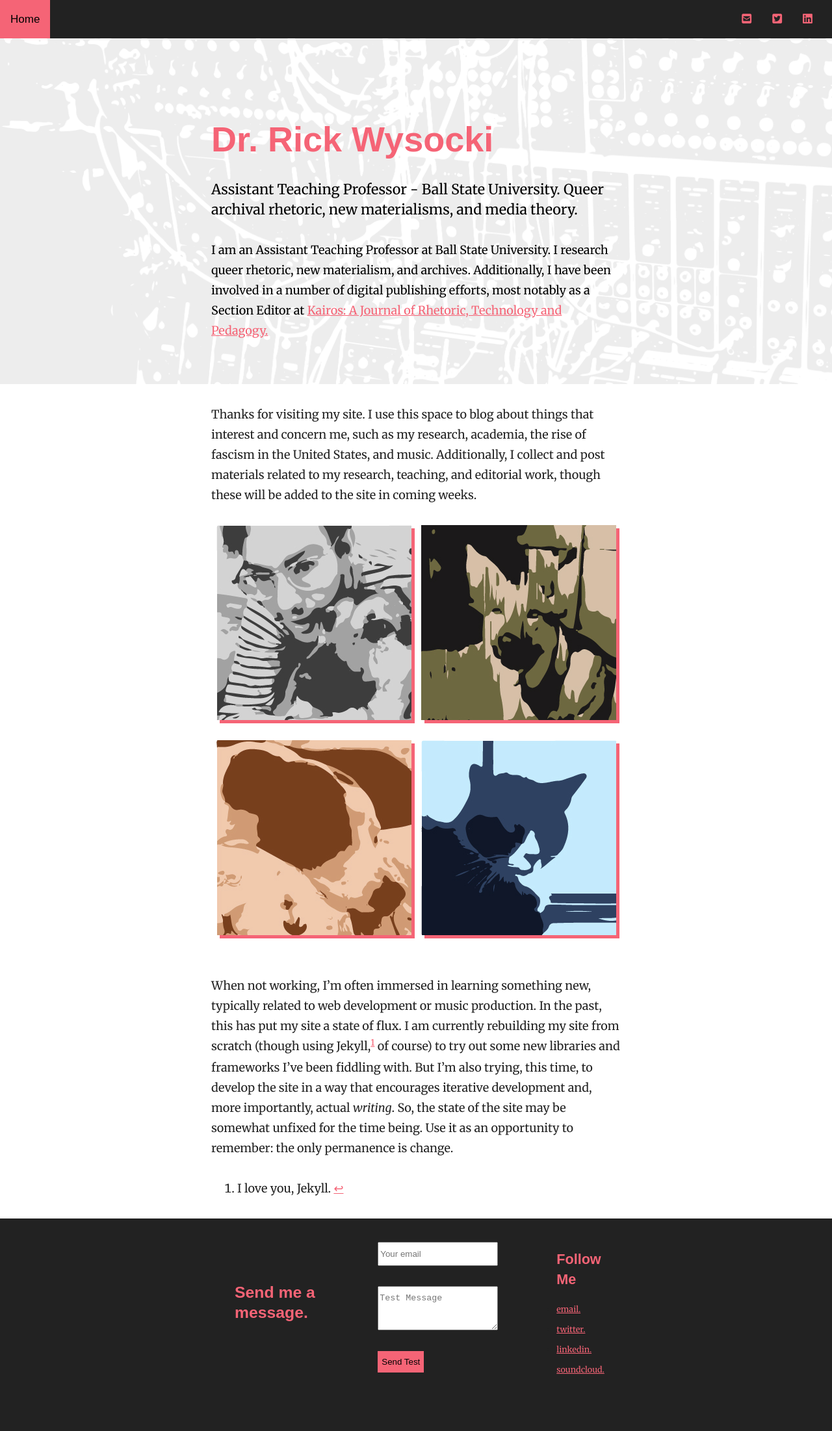
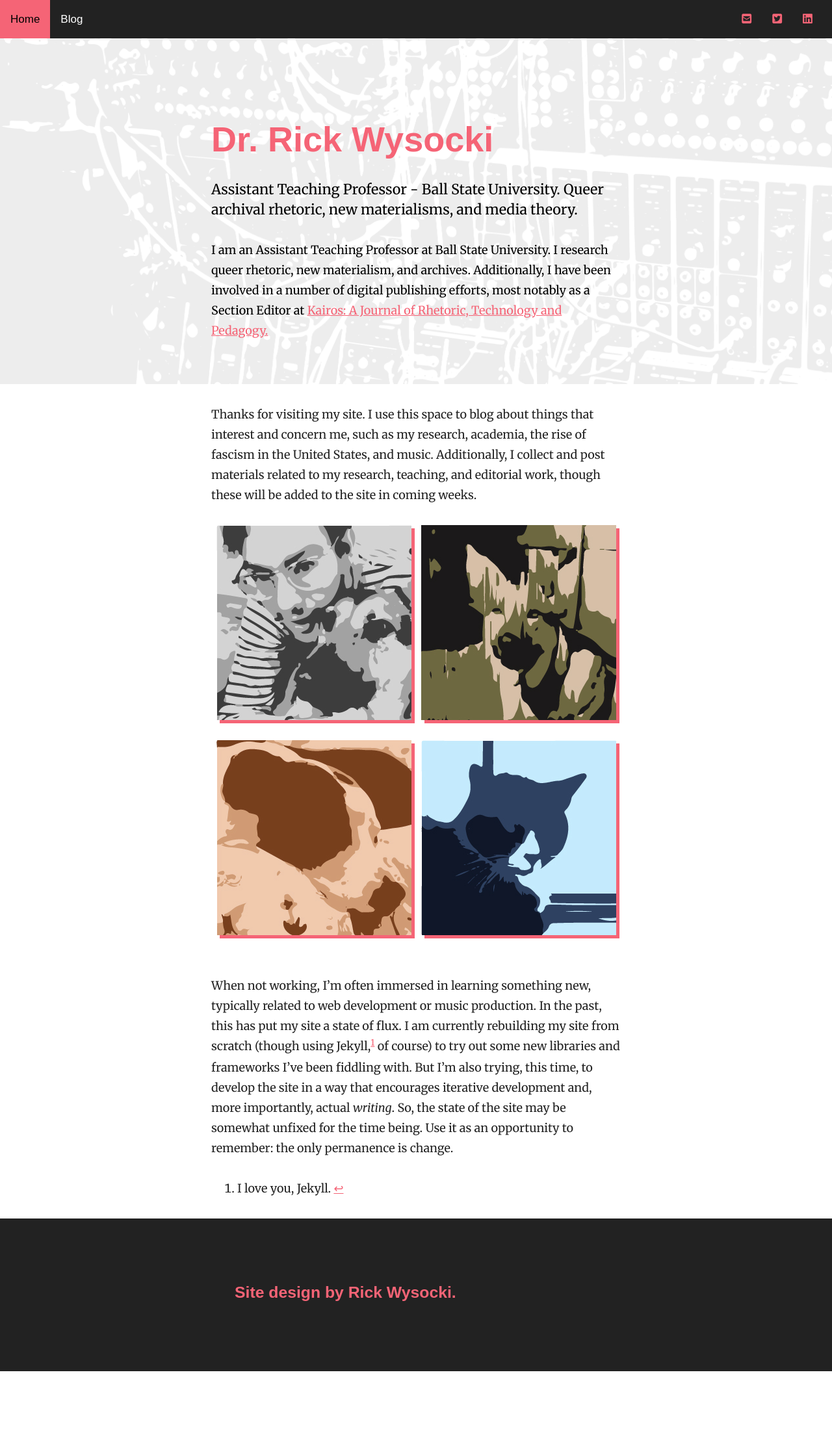
Before and after one commit to rickwysocki/rickwysocki.github.io, a Jekyll site: the page built from index.md, in a window 1280 px wide. Shown: the whole page at 65% size. Built offline with Jekyll 4.4.1, drawn with Linux system fonts in a browser that asks for light colours; nearby versions of some CDN libraries; after the commit the page ends 2110 px from its top, so only the background shows below that.

Commit message:
nav responsivity

```diff
--- a/_config.yml
+++ b/_config.yml
@@ -1,5 +1,9 @@
 title: Dr. Rick Wysocki
 blurb: Assistant Teaching Professor - Ball State University. Queer archival rhetoric, new materialisms, and media theory.
+email: rlwysockijr@gmail.com
+twitter: http://twitter.com
+linkedin: http://www.linkedin.com/in/rick-wysocki-08a94947/
+
 
 paginate: 8
 paginate_path: "/blog/page:num/"
--- a/_includes/footer.html
+++ b/_includes/footer.html
@@ -3,26 +3,8 @@
 <div class="footer-container">
 <section class="message-box">
 
-  <h3 class="message-box-title">Send me a message.</h3>
+  <h3 class="message-box-title">Site design by Rick Wysocki.</h3>
 
-  <form method="POST" action="https://formspree.io/rlwysockijr@gmail.com">
-    <input type="email" name="email" placeholder="Your email">
-    <textarea class="contact-form" name="message" placeholder="Test Message"></textarea>
-    <button type="submit">Send Test</button>
-  </form>
 
-</section>
-
-  <section class="follow-box">
-  <h4 class="social-media-heading">Follow Me</h4>
-  <small>
-    <ul class="social-media-footer-items">
-      <li><a href="#">email.</a></li>
-      <li><a href="#">twitter.</a></li>
-      <li><a href="#">linkedin.</a></li>
-      <li><a href="#">soundcloud.</a></li>
-  </ul>
-    </small>
-  </section>
   </div>
 </footer>
--- a/_includes/nav.html
+++ b/_includes/nav.html
@@ -15,12 +15,15 @@
     </div>
 
     <div class="nav-icons">
-      <a href=""><i class="fas fa-1x fa-envelope-square"></i></a>
-      <a href=""><i class="fab fa-1x fa-twitter-square"></i></a>
-      <a href=""><i class="fab fa-1x fa-linkedin"></i></a>
+
       <a href="javascript:void(0);" class="icon" onclick="myFunction()">
         <i class="fa fa-bars"></i>
       </a>
+      <div class="icon-inner-container">
+      <a href="mailto:{{site.email}}" target="_blank"><i class="fas fa-1x fa-envelope-square"></i></a>
+      <a href="{{site.twitter}}" target="_blank"><i class="fab fa-1x fa-twitter-square"></i></a>
+      <a href="{{site.linkedin}}" target="_blank"><i class="fab fa-1x fa-linkedin"></i></a>
+      </div>
     </div>
 
 
--- a/custom-styles.css
+++ b/custom-styles.css
@@ -791,7 +791,7 @@
  background-color: #222222;
  display: flex;
  justify-content: flex-start;
- align-items: center;
+ align-items: flex-start;
  flex-flow: row;
 }
 
@@ -802,7 +802,6 @@
 
 .nav-icons {
   margin-bottom: 0;
-  align-self: flex-end;
   margin-right: 0;
   padding-right: 14px;
   color: #222222;
@@ -917,6 +916,20 @@
   margin: 0;
 }
 
+.icon-inner-container {
+  display: flex;
+  flex-direction: row;
+  justify-content: flex-start;
+  margin-bottom: 0;
+}
+
+/* Nav Icon Hover Styling */
+
+.icon-inner-container a:hover .fas, .icon-inner-container a:hover .fab {
+  color: #222222
+}
+
+
 
 /* Media Queries */
 
@@ -978,17 +991,19 @@
 
   .topnav {
     display: flex;
-    justify-content: flex-end;
+    flex-direction: column;
   }
 
  .topnav a:not(.nav-icons) {display: none;}
  .topnav a.icon {
-   float: right;
    display: block;
  }
- .nav-icons {
-   align-self: flex-end;
- }
+
+.icon {
+  display: flex;
+  align-self: flex-start;
+}
+
 }
 
 /* The "responsive" class is added to the topnav with JavaScript when the user clicks on the icon. This class makes the topnav look good on small screens (display the links vertically instead of horizontally) */
@@ -996,12 +1011,29 @@
  .topnav.responsive {position: relative;}
  .topnav.responsive a.icon {
    position: absolute;
-   right: 0;
+   left: 0;
    top: 0;
+ }
+
+ .top-nav {
  }
  .topnav.responsive a {
    float: none;
    display: block;
    text-align: left;
  }
+
+ .nav-icons {
+   display: flex;
+   flex-direction: row;
+   align-items: flex-start;
+ }
+
+ .nav-pages {
+   margin-left: 3em;
+ }
+
+ .icon-inner-container {
+   margin-left: 3em;
+ }
 }
```
Also changed, not shown: posts.md (added, +5 -0 lines), 4 other files.
